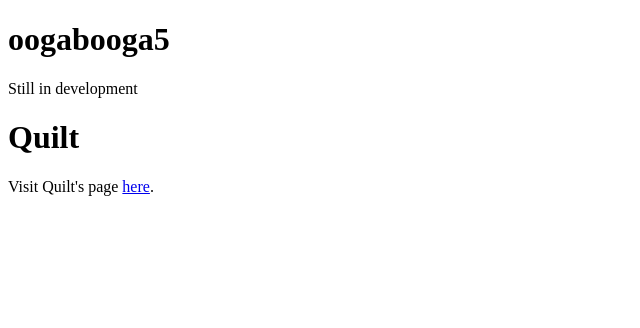
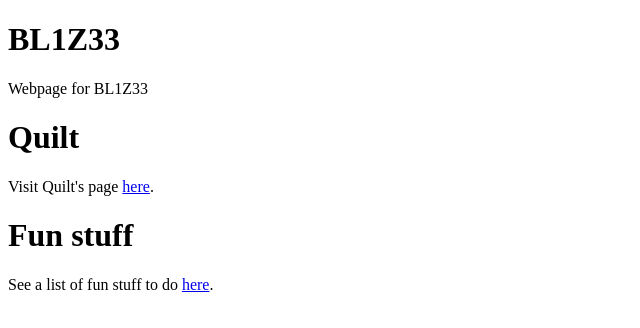
Before and after one commit to oogabooga5/oogabooga5.github.io, a plain HTML site: page index.html in a window 1280 px wide. Shown: the whole page, without its empty margins (0-640 px from the left). Drawn offline with Linux system fonts and the light colour scheme.

Commit message:
Update index.html

```diff
--- a/index.html
+++ b/index.html
@@ -3,12 +3,14 @@
 <head>
     <meta charset="UTF-8">
     <meta name="viewport" content="width=device-width, initial-scale=1.0">
-    <title>oogabooga5 | Home</title>
+    <title>BL1Z33 | Home</title>
 </head>
 <body>
-    <h1>oogabooga5</h1>
-    <p>Still in development</p>
+    <h1>BL1Z33</h1>
+    <p>Webpage for BL1Z33</p>
     <h1>Quilt</h1>
     <p>Visit Quilt's page <a href="https://oogabooga5.github.io/quilt">here</a>.</p>
+    <h1>Fun stuff</h1>
+    <p>See a list of fun stuff to do <a href="https://oogabooga5.github.io/fun">here</a>.</p>
 </body>
 </html>
```
